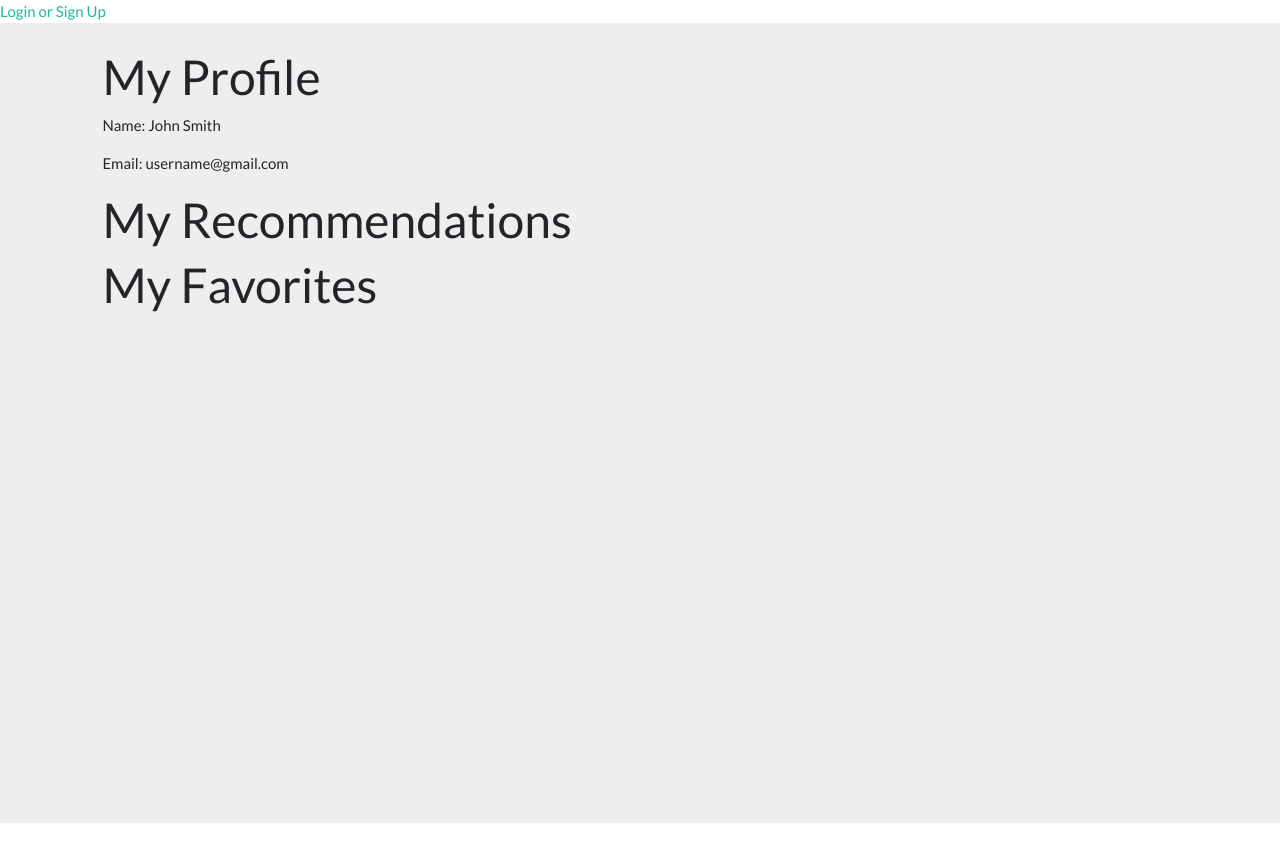
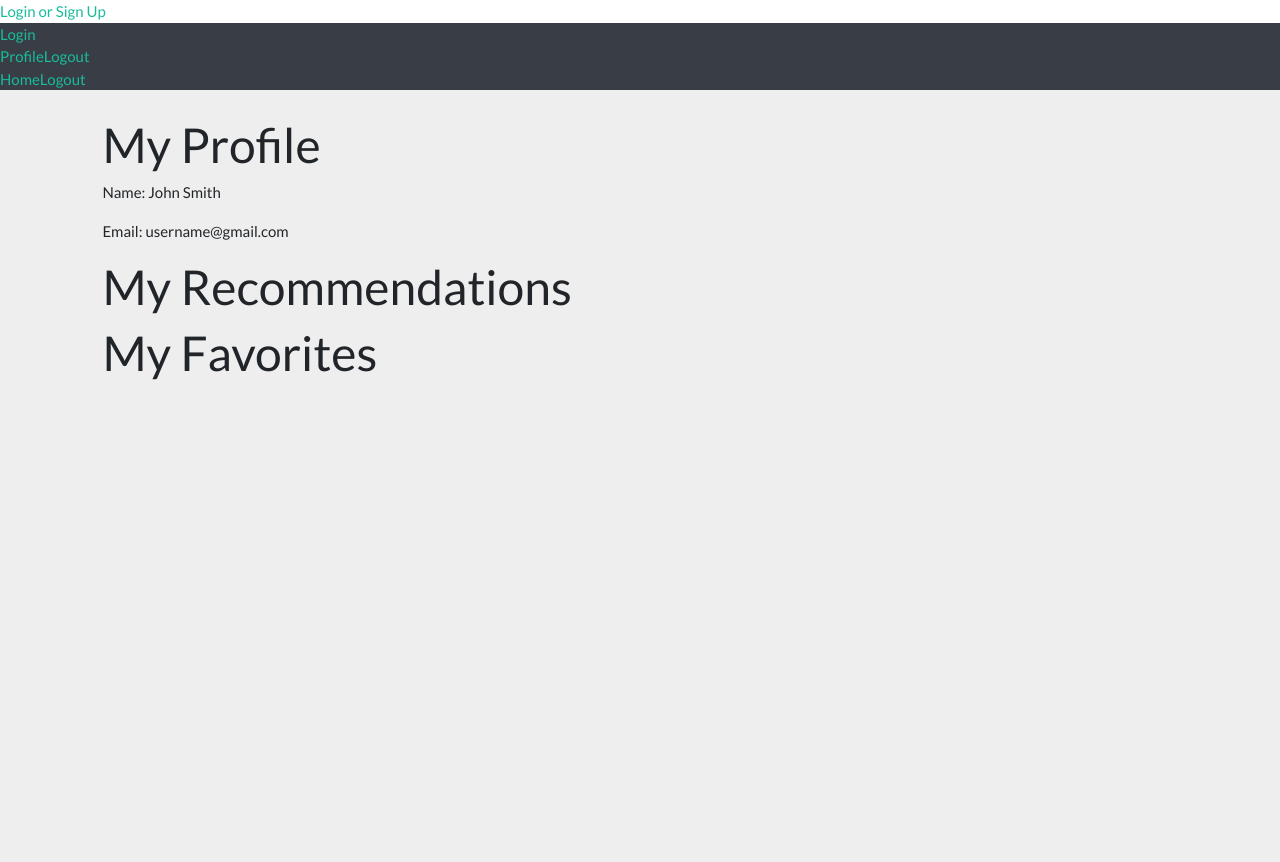
Before and after one commit to kristenpicard/Show-Me-The-City, a React (Create React App) app: page /profile in a window 1280 px wide. Shown: the top 862 px of the page. Before the commit the page ends 823 px from the top, so only its background shows below. Built offline with nearby package versions, Linux system fonts and the light colour scheme.

Commit message:
Adding styling to navbar and adding navbar to relevant pages

```diff
--- a/src/components/NavBar/index.js
+++ b/src/components/NavBar/index.js
@@ -1,9 +1,9 @@
 import React from "react";
+import {Nav} from "../styling/style"
 
 function NavBar(props) {
     return (
-        <>
-            <nav>
+                <Nav>
                 {/* user ternary here */}
                 <div>
                     {/* if user not logged in */}
@@ -19,8 +19,7 @@ function NavBar(props) {
                     <a className="home" href="/home">Home</a>
                     <a className="logout" href="/">Logout</a>
                 </div>
-            </nav>
-        </>
+                </Nav>
     )
 }
 
--- a/src/components/styling/style.js
+++ b/src/components/styling/style.js
@@ -29,3 +29,8 @@ export const GeneralContainer = styled.div`
   padding:8%;
   padding-top: 2%;
 `;
+
+export const Nav = styled.nav`
+background-color: #393E46;
+color: #76EAD7;
+`;
--- a/src/pages/CreateRec.js
+++ b/src/pages/CreateRec.js
@@ -1,15 +1,20 @@
 import React from "react";
 import RecForm from "../components/RecForm";
 import { GeneralContainer } from "../components/styling/style";
+import NavBar from "../components/NavBar/index"
 
 const CreateRec = () => {
   return (
+    <>
+    <NavBar />
+
     <GeneralContainer>
       <a href="backapage">Back to Profile</a>
       <br></br>
       <br></br>
       <RecForm />
     </GeneralContainer>
+    </>
   );
 };
 
--- a/src/pages/EditRec.js
+++ b/src/pages/EditRec.js
@@ -1,16 +1,19 @@
 import React from "react";
 import EditForm from "../components/EditRec";
 import { GeneralContainer } from "../components/styling/style";
-
+import NavBar from "../components/NavBar/index"
 
 const EditRec = () => {
   return (
+    <>
+    <NavBar />
     <GeneralContainer>
       <a href="backapage">Back to Profile</a>
       <br></br>
       <br></br>
       <EditForm />
     </GeneralContainer>
+    </>
   );
 };
 
--- a/src/pages/Home.js
+++ b/src/pages/Home.js
@@ -1,20 +1,22 @@
 import React from "react";
+import CardCarousel from "../components/CardCarousel";
 import NavBar from "../components/NavBar";
 import SearchBox from "../components/SearchBox";
 import SortResults from "../components/SortResults";
-import CardCarousel from "../components/CardCarousel";
 import { GeneralContainer } from "../components/styling/style";
-
 
 const Home = () => {
   return (
+    <>
+      <NavBar />
+
       <GeneralContainer>
-            <NavBar />
         <SearchBox />
         <SortResults />
         <CardCarousel />
       </GeneralContainer>
-    )
-}
+    </>
+  );
+};
 
 export default Home;
--- a/src/pages/Profile.js
+++ b/src/pages/Profile.js
@@ -1,9 +1,11 @@
 import React from "react";
 import { GeneralContainer } from "../components/styling/style";
-
+import NavBar from "../components/NavBar/index"
 
 const Profile = () => {
   return (
+    <>
+    <NavBar/>
     <GeneralContainer>
       <h1>My Profile</h1>
       <p>Name: John Smith</p>
@@ -11,6 +13,7 @@ const Profile = () => {
       <h1>My Recommendations</h1>
       <h1>My Favorites</h1>
     </GeneralContainer>
+    </>
   );
 };
 
--- a/src/pages/ViewFavorite.js
+++ b/src/pages/ViewFavorite.js
@@ -2,10 +2,12 @@ import React from "react";
 // import "./style.css";
 import bbqImage from "../images/bbqplaceholder.png";
 import { GeneralContainer } from "../components/styling/style";
-
+import NavBar from "../components/NavBar/index"
 
 const ViewFavorite = () => {
   return (
+    <>
+    <NavBar />
     <GeneralContainer>
       <a href="backapage">Back to Profile</a>
       <img src={bbqImage} alt="bbq"></img>
@@ -30,6 +32,7 @@ const ViewFavorite = () => {
       </ul>
       <button>Share</button>
     </GeneralContainer>
+    </>
   );
 };
 
--- a/src/pages/ViewRec.js
+++ b/src/pages/ViewRec.js
@@ -2,10 +2,12 @@ import React from "react";
 // import "./style.css";
 import bbqImage from "../images/bbqplaceholder.png";
 import { GeneralContainer } from "../components/styling/style";
-
+import NavBar from "../components/NavBar/index"
 
 const ViewRec = () => {
   return (
+    <>
+    <NavBar />
     <GeneralContainer>
       <a href="backapage">Back to Profile</a>
       <img src={bbqImage} alt="bbq"></img>
@@ -31,6 +33,7 @@ const ViewRec = () => {
       <button>Edit</button>
       <button>Delete</button>
     </GeneralContainer>
+    </>
   );
 };
 
```
Lines whose indentation alone changed are shown as unchanged.
